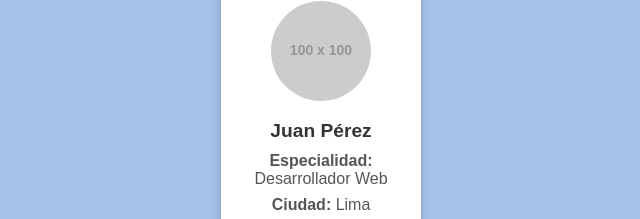
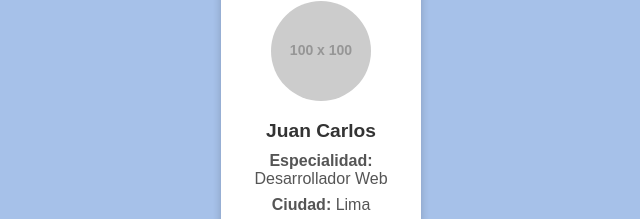
Before and after one commit to cocoPaiva/sistemas, a plain HTML site: page index.html in a window 1280 px wide. Shown: the part 280-499 px from the top of the page, 319-959 px from the left. Drawn offline with Linux system fonts and the light colour scheme; placeholder pictures from the web are drawn by us.

```diff
--- a/index.html
+++ b/index.html
@@ -11,7 +11,7 @@
     <!-- Persona 1 -->
     <div class="card">
       <img src="https://via.placeholder.com/100" alt="Avatar de Juan Pérez" class="avatar">
-      <h2>Juan Pérez </h2>
+      <h2>Juan Carlos</h2>
       <p><strong>Especialidad:</strong> Desarrollador Web</p>
       <p><strong>Ciudad:</strong> Lima</p>
       <a href="https://www.linkedin.com/in/juanperez" target="_blank">LinkedIn</a>
```
